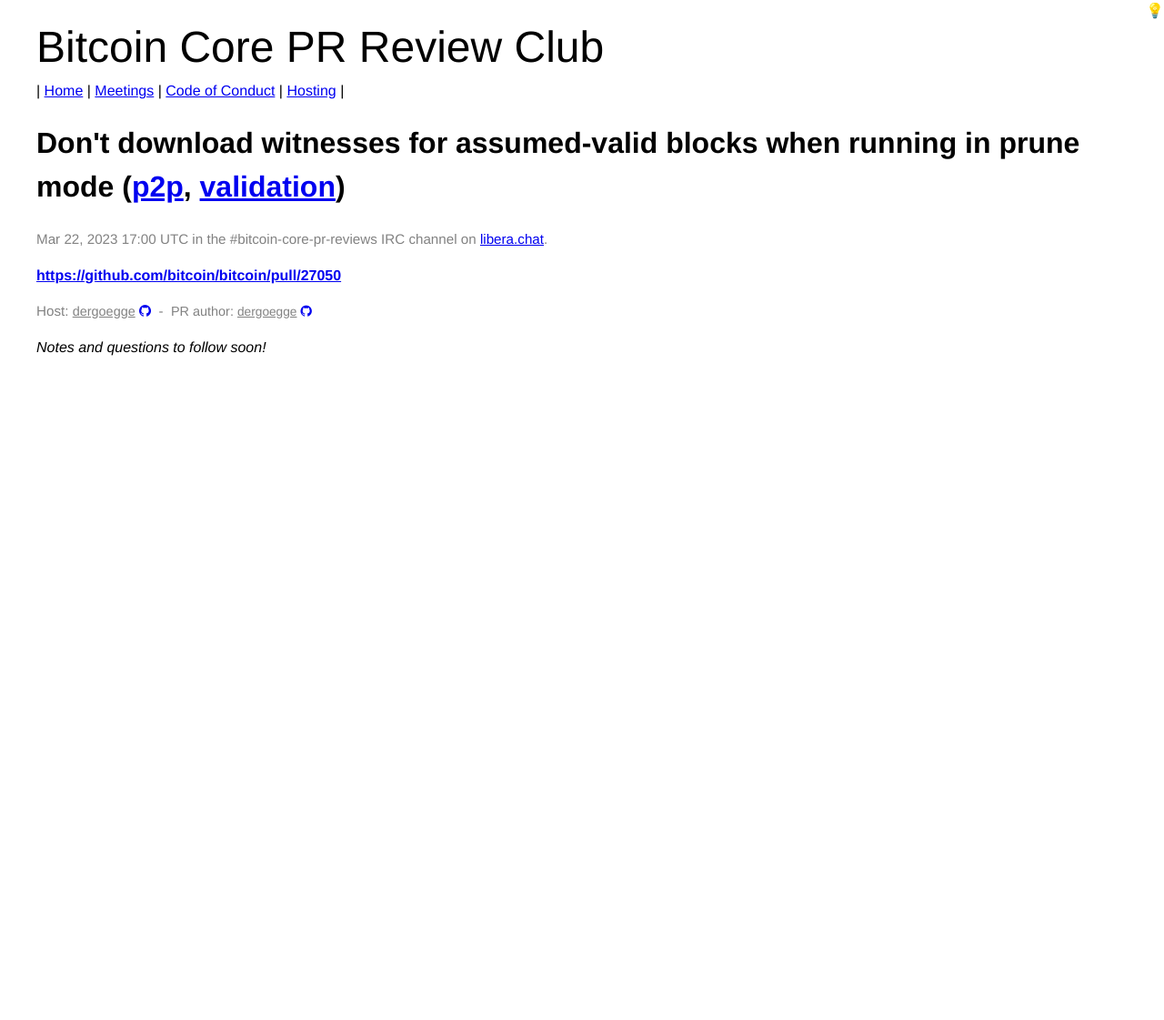
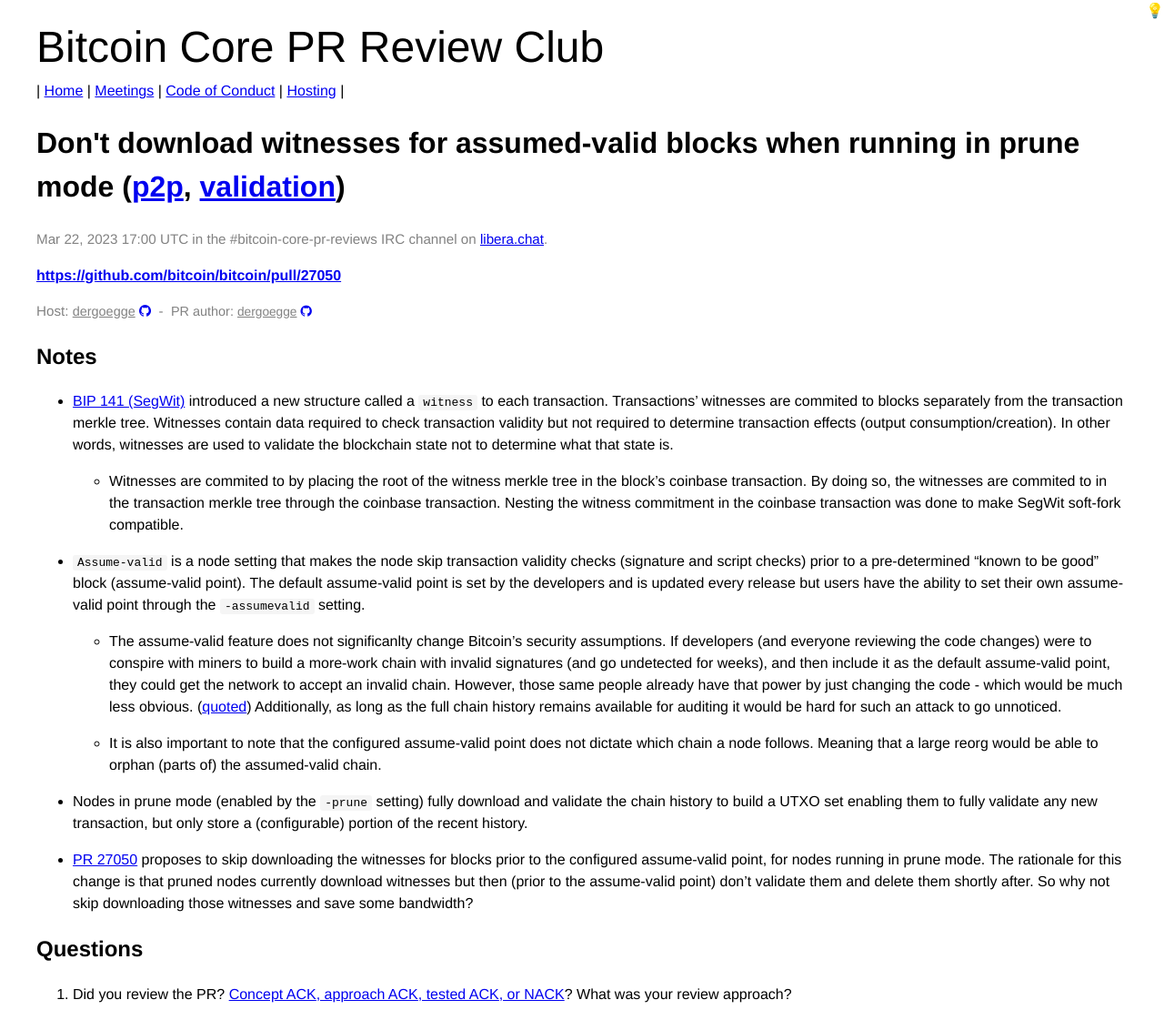
Before and after one commit to bitcoin-core-review-club/website, a Jekyll site: the page built from _posts/2023-03-22-#27050.md, in a window 1280 px wide. Shown: the whole page at 91% size. Built offline with Jekyll 4.4.1, drawn with Linux system fonts in a browser that asks for light colours; before the commit the page ends 916 px from its top, so only the background shows below that.

Commit message:
Add notes for 27050

```diff
--- a/_posts/2023-03-22-#27050.md
+++ b/_posts/2023-03-22-#27050.md
@@ -10,15 +10,61 @@
 commit:
 ---
 
-_Notes and questions to follow soon!_
-
-<!-- TODO: Before meeting, add notes and questions
 ## Notes
 
+- [BIP 141
+  (SegWit)](https://github.com/bitcoin/bips/blob/master/bip-0141.mediawiki)
+  introduced a new structure called a `witness` to each transaction.
+  Transactions' witnesses are commited to blocks separately from the
+  transaction merkle tree. Witnesses contain data required to check transaction
+  validity but not required to determine transaction effects (output
+  consumption/creation). In other words, witnesses are used to validate the
+  blockchain state not to determine what that state is.
+
+  - Witnesses are commited to by placing the root of the witness merkle tree in
+    the block's coinbase transaction. By doing so, the witnesses are commited to
+    in the transaction merkle tree through the coinbase transaction. Nesting the
+    witness commitment in the coinbase transaction was done to make SegWit
+    soft-fork compatible.
+
+- `Assume-valid` is a node setting that makes the node skip transaction
+  validity checks (signature and script checks) prior to a pre-determined
+  "known to be good" block (assume-valid point). The default assume-valid point
+  is set by the developers and is updated every release but users have the
+  ability to set their own assume-valid point through the `-assumevalid`
+  setting.
+
+  - The assume-valid feature does not significanlty change Bitcoin's security
+    assumptions. If developers (and everyone reviewing the code changes) were
+    to conspire with miners to build a more-work chain with invalid signatures
+    (and go undetected for weeks), and then include it as the default
+    assume-valid point, they could get the network to accept an invalid chain.
+    However, those same people already have that power by just changing the
+    code - which would be much less obvious.
+    ([quoted](https://bitcoin.stackexchange.com/questions/59940/what-are-the-trust-assumptions-in-assumed-valid-in-bitcoin-core-0-14))
+    Additionally, as long as the full chain history remains available for
+    auditing it would be hard for such an attack to go unnoticed.
+
+  - It is also important to note that the configured assume-valid point does not
+    dictate which chain a node follows. Meaning that a large reorg would be able
+    to orphan (parts of) the assumed-valid chain.
+
+- Nodes in prune mode (enabled by the `-prune` setting) fully download and
+  validate the chain history to build a UTXO set enabling them to fully
+  validate any new transaction, but only store a (configurable) portion of the
+  recent history.
+
+- [PR 27050](https://github.com/bitcoin/bitcoin/pull/27050) proposes to skip
+  downloading the witnesses for blocks prior to the configured assume-valid
+  point, for nodes running in prune mode. The rationale for this change is that
+  pruned nodes currently download witnesses but then (prior to the assume-valid
+  point) don't validate them and delete them shortly after. So why not skip
+  downloading those witnesses and save some bandwidth?
+
 ## Questions
-1. Did you review the PR? [Concept ACK, approach ACK, tested ACK, or NACK](https://github.com/bitcoin/bitcoin/blob/master/CONTRIBUTING.md#peer-review)? What was your review approach?
--->
-
+1. Did you review the PR? [Concept ACK, approach ACK, tested ACK, or
+   NACK](https://github.com/bitcoin/bitcoin/blob/master/CONTRIBUTING.md#peer-review)?
+   What was your review approach?
 
 <!-- TODO: After meeting, uncomment and add meeting log between the irc tags
 ## Meeting Log
```
